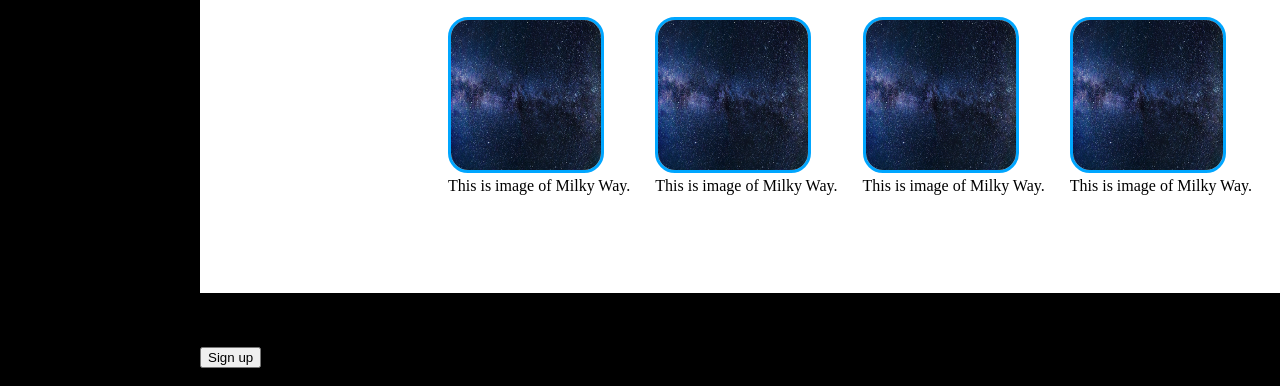
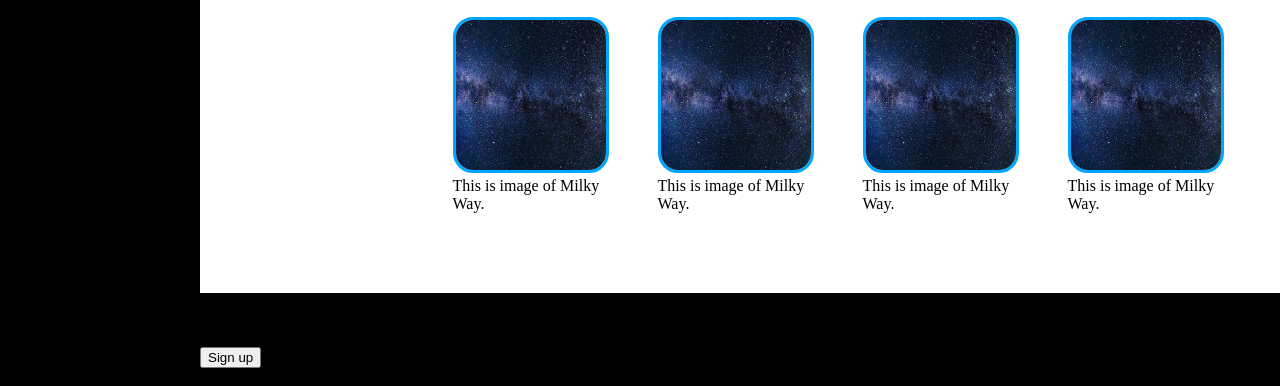
Before and after one commit to Aniketsharma1203/landing-page, a plain HTML site: page index.html in a window 1280 px wide. Shown: the part 507-893 px from the top of the page. Drawn offline with Linux system fonts and the light colour scheme.

Commit message:
I have solved the text under image

```diff
--- a/index.html
+++ b/index.html
@@ -37,19 +37,19 @@
     <div class="mid-sec">
         <div id="mid-head">Some Random Information.</div>
         <div class="container">
-            <div>
+            <div class="img-1">
                 <img src="./images/milky-way.jpg" alt="milky-way" width="80px" height="100px">
                 <div>This is image of Milky Way.</div>
             </div>
-            <div>
+            <div class="img-1">
                 <img src="./images/milky-way.jpg" alt="milky-way" width="80px" height="100px">
                 <div>This is image of Milky Way.</div>
             </div>
-            <div>
+            <div class="img-1">
                 <img src="./images/milky-way.jpg" alt="milky-way" width="80px" height="100px">
                 <div>This is image of Milky Way.</div>
             </div>
-            <div>
+            <div class="img-1">
                 <img src="./images/milky-way.jpg" alt="milky-way" width="80px" height="100px">
                 <div>This is image of Milky Way.</div>
             </div>
--- a/styles.css
+++ b/styles.css
@@ -104,6 +104,11 @@ html, body{
    gap: 25px;
 }
 
+.container .img-1{
+    width: 180px;
+    height: auto;
+}
+
 .container img{
     border-radius: 20px;
     border: 3px solid rgb(0, 166, 255);
```
